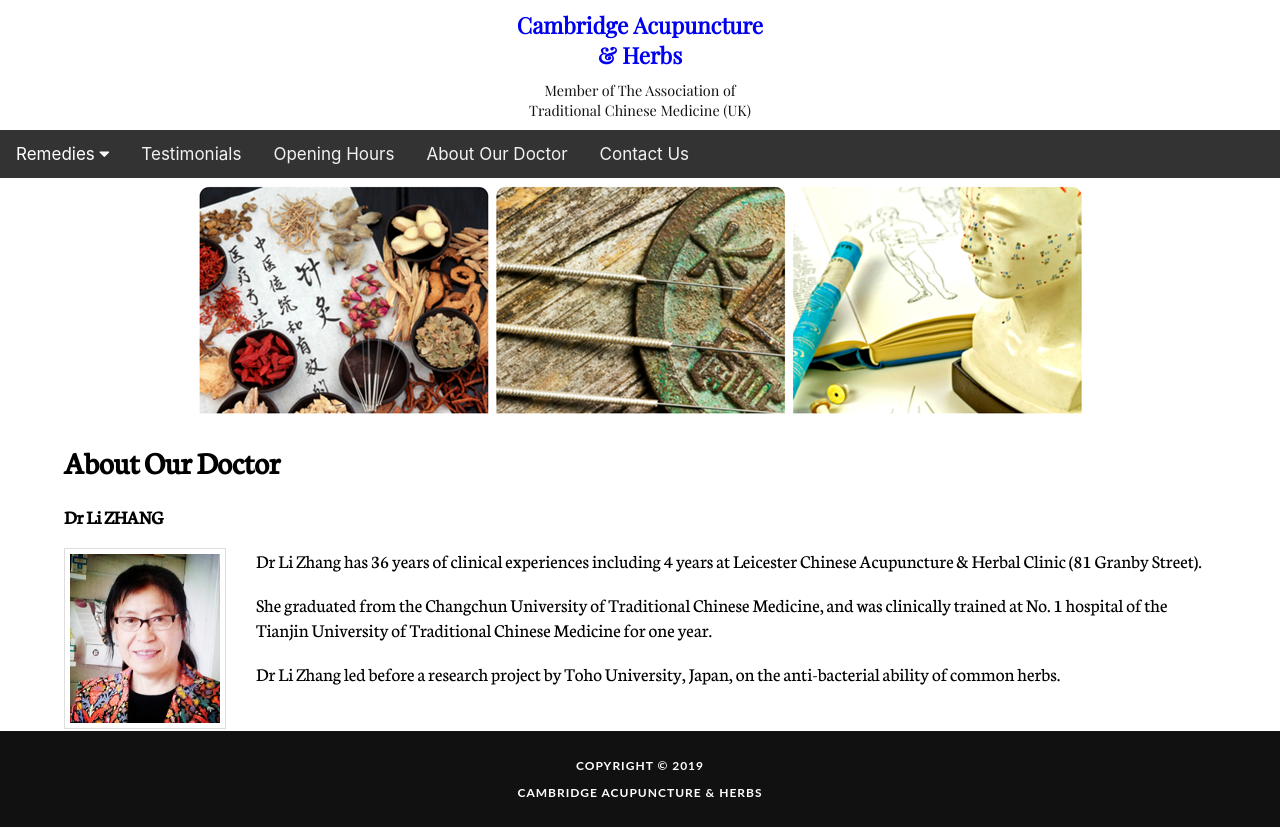
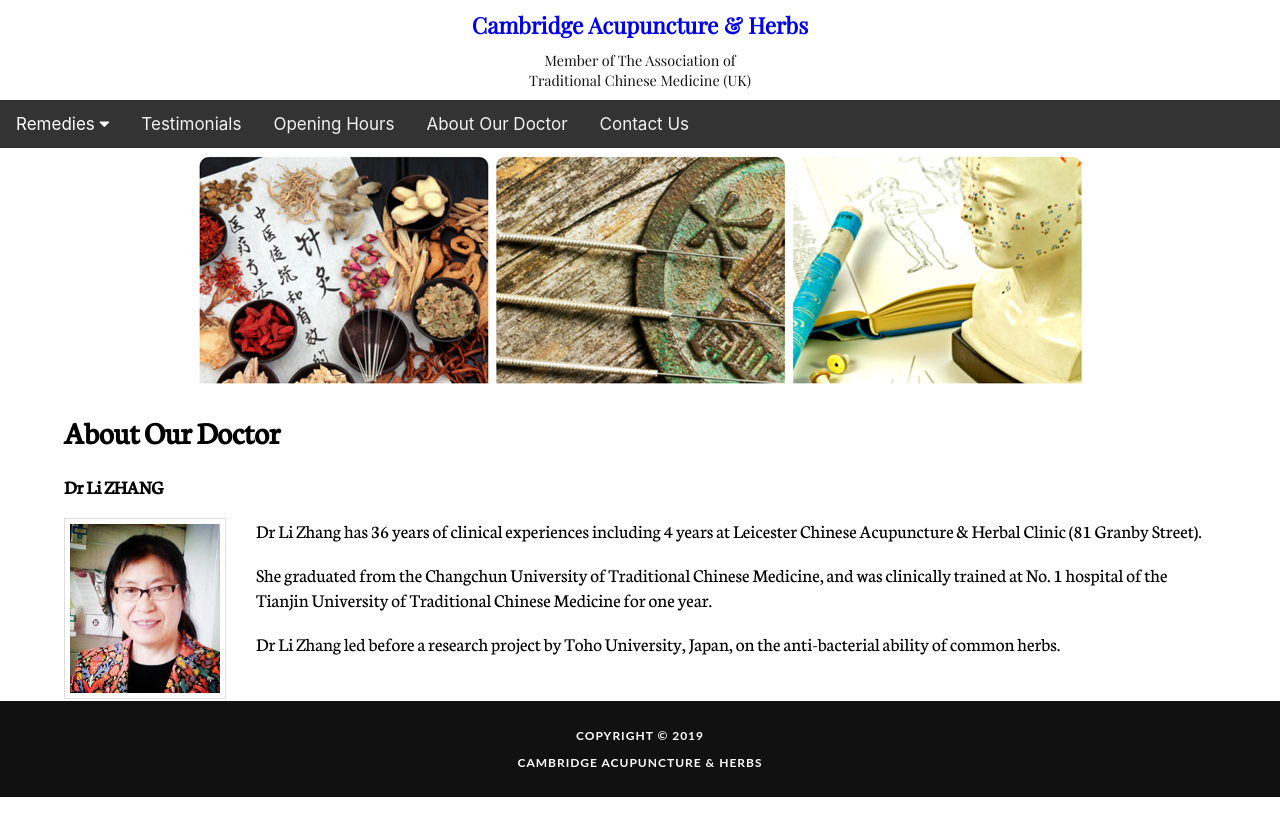
Before and after one commit to yucigou/cam-acuherbs, a React (Create React App) app: page / in a window 1280 px wide. After the commit the page ends 800 px from the top, so only its background shows below. Built offline with nearby package versions, Linux system fonts and the light colour scheme.

Commit message:
Redefine br depending on screen size

```diff
--- a/src/components/header.jsx
+++ b/src/components/header.jsx
@@ -17,7 +17,12 @@ const Link = styled.a`
 
 const Title = styled.div`
 	font-size: 1.4em;
-  padding: 10px 0
+  padding: 10px 0;
+  @media (min-width: 768px) {
+    br {
+      display: none;
+    }
+  }
 `
 
 const SubTitle = styled.div`
```
